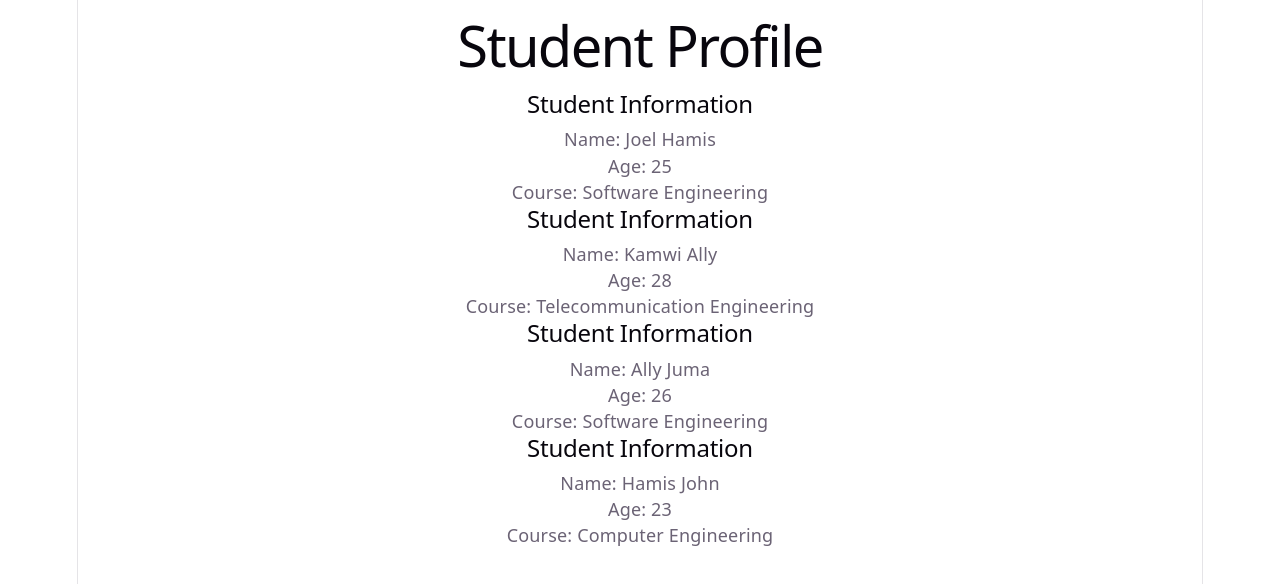
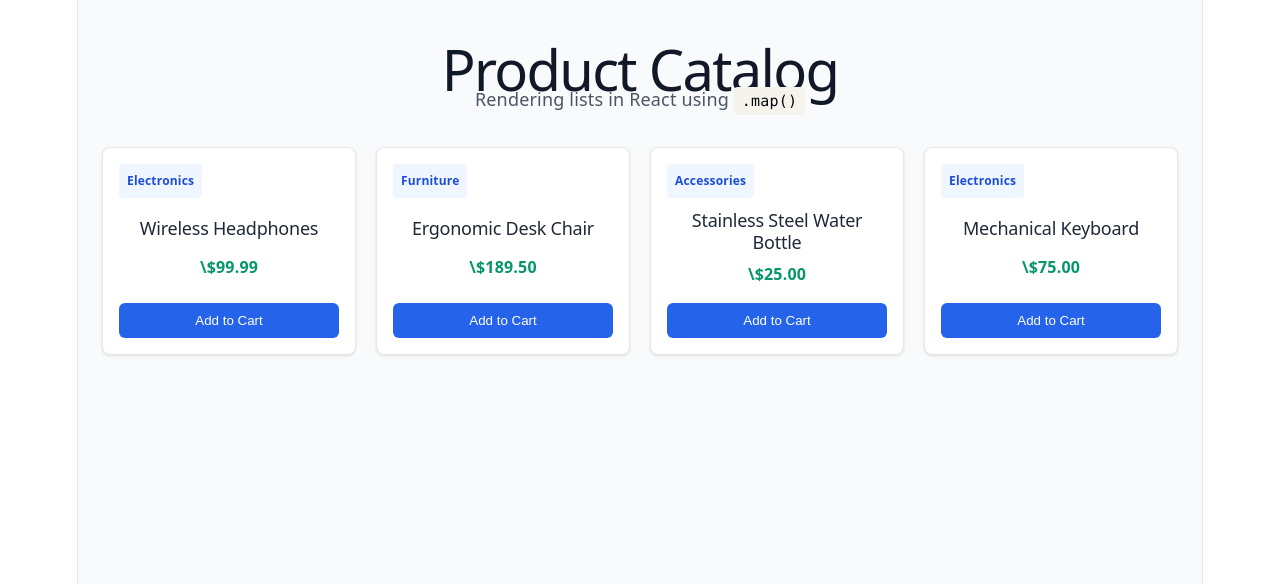
Before and after one commit to putcode677/My-react-app, a React (Vite) app: page / in a window 1280 px wide. Shown: the top 584 px of the page. Built offline with nearby package versions, Linux system fonts and the light colour scheme.

Commit message:
product catalog as an example of .map method, with styling

```diff
--- a/src/App.jsx
+++ b/src/App.jsx
@@ -1,60 +1,100 @@
-function Header() {
-  return <h1>Student Profile</h1>
+import React from 'react';
+
+// 1. Mock Data: An array of object items
+const PRODUCTS_DATA = [
+  { id: 'p1', name: 'Wireless Headphones', price: 99.99, category: 'Electronics' },
+  { id: 'p2', name: 'Ergonomic Desk Chair', price: 189.50, category: 'Furniture' },
+  { id: 'p3', name: 'Stainless Steel Water Bottle', price: 25.00, category: 'Accessories' },
+  { id: 'p4', name: 'Mechanical Keyboard', price: 75.00, category: 'Electronics' },
+];
+
+export default function App() {
+  return (
+    <div style={styles.container}>
+      <h1 style={styles.title}>Product Catalog</h1>
+      <p style={styles.subtitle}>Rendering lists in React using <code>.map()</code></p>
+
+      <div style={styles.grid}>
+        {/* 2. The .map() method loop */}
+        {PRODUCTS_DATA.map((product) => {
+          return (
+            // 3. Always provide a unique 'key' to the top-level element in the map
+            <div key={product.id} style={styles.card}>
+              <span style={styles.badge}>{product.category}</span>
+              <h2 style={styles.productName}>{product.name}</h2>
+              <p style={styles.price}>\${product.price.toFixed(2)}</p>
+              <button
+                style={styles.button}
+                onClick={() => alert(`Added ${product.name} to cart!`)}
+              >
+                Add to Cart
+              </button>
+            </div>
+          );
+        })}
+      </div>
+    </div>
+  );
 }
 
-function StudentProfile(props) {
-  return (
-    <div>
-      <h2>Student Information</h2>
-      <p>Name: {props.name}</p>
-      <p>Age: {props.age}</p>
-      <p>Course: {props.course}</p>
-    </div>
-  )
-}
-
-function App() {
-  const students = [
-    {
-      id: 1,
-      name: "Joel Hamis",
-      age: 25,
-      course: "Software Engineering"
-    },
-    {
-      id: 2,
-      name: "Kamwi Ally",
-      age: 28,
-      course: "Telecommunication Engineering"
-    },
-    {
-      id: 3,
-      name: "Ally Juma",
-      age: 26,
-      course: "Software Engineering"
-    },
-    {
-      id: 4,
-      name: "Hamis John",
-      age: 23,
-      course: "Computer Engineering"
-    }
-  ]
-
-  return (
-    <div>
-      <Header />
-
-      {students.map((student) => (
-        <StudentProfile
-          key={student.id}
-          name={student.name}
-          age={student.age}
-          course={student.course}
-        />
-      ))}
-    </div>
-  )
-}
-
-export default App
+// Basic inline styles so it looks nice out-of-the-box
+const styles = {
+  container: {
+    fontFamily: 'system-ui, sans-serif',
+    padding: '24px',
+    backgroundColor: '#f9fafb',
+    minHeight: '100vh',
+  },
+  title: {
+    color: '#111827',
+    marginBottom: '4px',
+  },
+  subtitle: {
+    color: '#4b5563',
+    marginBottom: '32px',
+  },
+  grid: {
+    display: 'grid',
+    gridTemplateColumns: 'repeat(auto-fill, minmax(240px, 1fr))',
+    gap: '20px',
+  },
+  card: {
+    backgroundColor: '#ffffff',
+    border: '1px solid #e5e7eb',
+    borderRadius: '8px',
+    padding: '16px',
+    boxShadow: '0 1px 3px rgba(0,0,0,0.1)',
+    display: 'flex',
+    flexDirection: 'column',
+    justifyContent: 'space-between',
+  },
+  badge: {
+    alignSelf: 'flex-start',
+    backgroundColor: '#eff6ff',
+    color: '#1d4ed8',
+    fontSize: '12px',
+    padding: '4px 8px',
+    borderRadius: '4px',
+    fontWeight: 'bold',
+  },
+  productName: {
+    fontSize: '18px',
+    margin: '12px 0 8px 0',
+    color: '#1f2937',
+  },
+  price: {
+    fontSize: '16px',
+    fontWeight: 'bold',
+    color: '#059669',
+    margin: '0 0 16px 0',
+  },
+  button: {
+    backgroundColor: '#2563eb',
+    color: '#ffffff',
+    border: 'none',
+    padding: '10px',
+    borderRadius: '6px',
+    cursor: 'pointer',
+    fontWeight: '500',
+  },
+};
```
